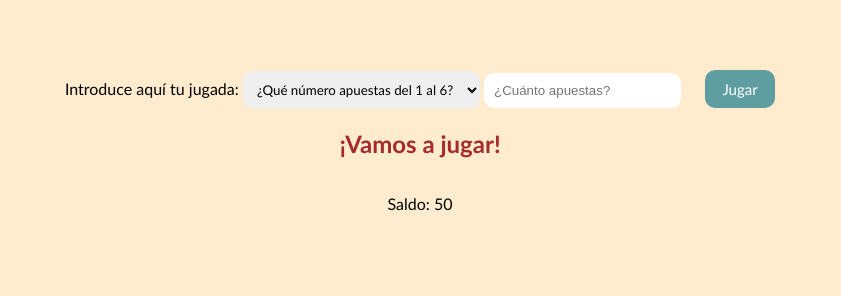
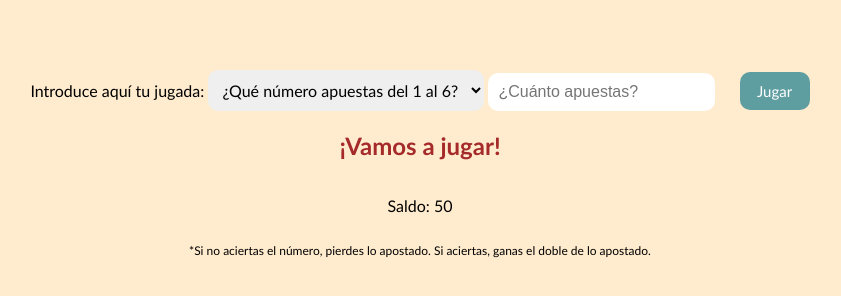
Before and after one commit to Adalab/modulo-2-evaluacion-intermedia-sararunda, a plain HTML site: page index.html in a window 1280 px wide. Shown: the part 348-644 px from the top of the page, without its empty margins (220-1061 px from the left). Drawn offline with Linux system fonts and the light colour scheme.

Commit message:
fix some errors

```diff
--- a/index.html
+++ b/index.html
@@ -38,6 +38,10 @@
     </form>
     <h2 class="js-winner lets-play">¡Vamos a jugar!</h2>
     <p class="js-money-back">Saldo: 50</p>
+    <p class="determinations">
+      *Si no aciertas el número, pierdes lo apostado. Si aciertas, ganas el
+      doble de lo apostado.
+    </p>
 
     <script src="./js/index.js"></script>
   </body>
--- a/styles/styles.css
+++ b/styles/styles.css
@@ -24,6 +24,7 @@
     border-radius: 10px;
     border: none;
     font-family: 'Gill Sans', 'Gill Sans MT', Calibri, 'Trebuchet MS', sans-serif;
+    font-size: 16px;
 
 }
 
@@ -31,6 +32,7 @@
     padding: 10px;
     border-radius: 10px;
     border: none;
+    font-size: 16px;
 }
 
 .button {
@@ -48,3 +50,7 @@
 .lets-play {
     color: brown;
 }
+
+.determinations {
+    font-size: 12px;
+}
```
